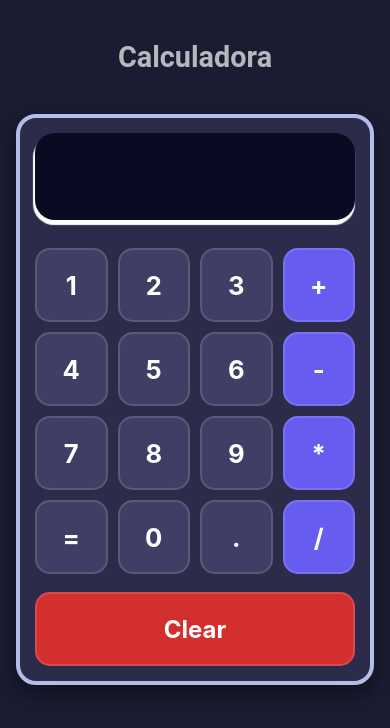
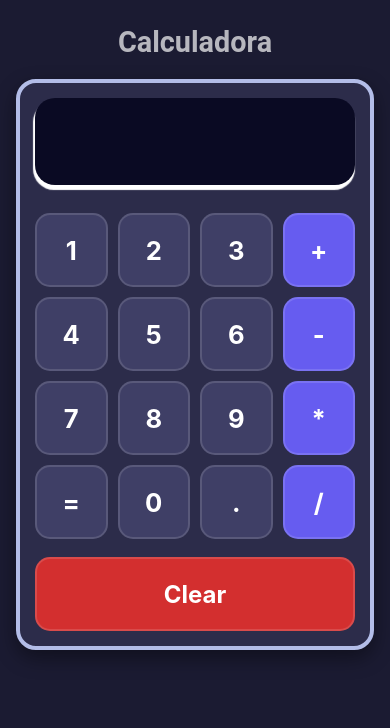
Before and after one commit to isbe94/calculadora-react, a React (Create React App) app: page / in a window 390 px wide. Shown: the top 728 px of the page. Built offline with nearby package versions, Linux system fonts and the light colour scheme.

Commit message:
Optimization of spacing for mobile devices

```diff
--- a/src/App.css
+++ b/src/App.css
@@ -51,6 +51,17 @@
 
 /* --- Media Query para dispositivos móviles --- */
 @media screen and (max-width: 480px) {
+
+  .App {
+    padding-top: 25px;
+    /* Reduce el padding superior en móviles */
+  }
+
+  .contenedor-principal {
+    gap: 20px;
+    /* Reduce el gap entre título y calculadora */
+  }
+
   .titulo {
     font-size: 1.8rem;
     /* Título más pequeño en móviles */
```
